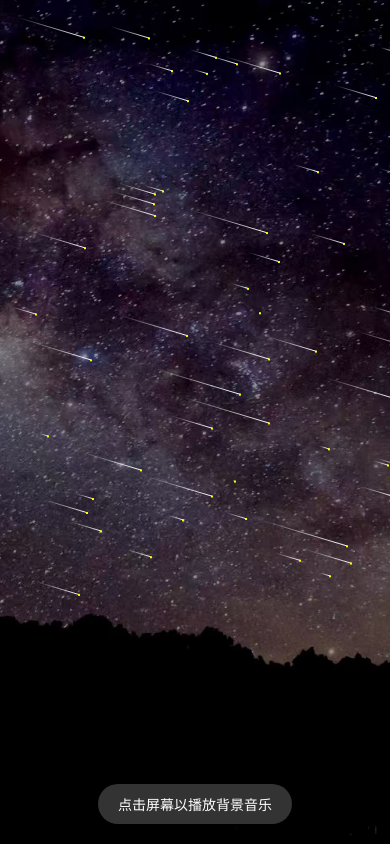
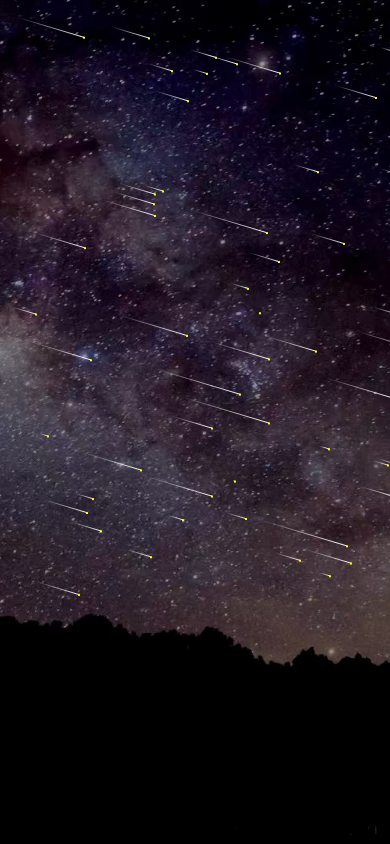
Before and after one commit to zzqlover/love-rain, a plain HTML site: page index.html in a window 390 px wide. Drawn offline with Linux system fonts and the light colour scheme; animation ran at ten frames a second.

Commit message:
Update index.html

```diff
--- a/index.html
+++ b/index.html
@@ -36,59 +36,17 @@
         #display{
             display: none;
         }
-        .orientation-warning {
-            position: fixed;
-            top: 0;
-            left: 0;
-            width: 100vw;
-            height: 100vh;
-            background-color: rgba(0, 0, 0, 0.9);
-            display: flex;
-            flex-direction: column;
-            justify-content: center;
-            align-items: center;
-            z-index: 9999;
-            color: white;
-            font-size: 18px;
-            text-align: center;
-            padding: 20px;
-        }
-        .orientation-icon {
-            font-size: 48px;
-            margin-bottom: 20px;
-            animation: rotate 3s infinite ease-in-out;
-        }
-        @keyframes rotate {
-            0% { transform: rotate(0deg); }
-            50% { transform: rotate(90deg); }
-            100% { transform: rotate(0deg); }
-        }
-        .media-permission {
-            position: fixed;
-            bottom: 20px;
-            left: 50%;
-            transform: translateX(-50%);
-            background-color: rgba(255, 255, 255, 0.2);
-            color: white;
-            padding: 10px 20px;
-            border-radius: 20px;
-            font-size: 14px;
-            z-index: 999;
-            display: none;
-        }
-        .media-permission.show {
-            display: block;
-        }
-        /* 媒体查询 - 竖屏模式 */
-        @media (orientation: portrait) {
-            .orientation-warning {
-                display: flex;
+        /* 响应式布局 */
+        @media (max-width: 768px) {
+            .main {
+                background-size: cover;
+                background-position: center center;
             }
         }
-        /* 媒体查询 - 横屏模式 */
-        @media (orientation: landscape) {
-            .orientation-warning {
-                display: none;
+        @media (max-height: 480px) {
+            .main {
+                background-size: cover;
+                background-position: center center;
             }
         }
     </style>
@@ -96,13 +54,6 @@
 <body>
     <audio src="index.m4a" controls id="display">
     </audio>
-    <div class="orientation-warning">
-        <!-- <div class="orientation-icon">📱</div>
-        <p>请将设备横屏以获得最佳观看效果</p>
-    </div> -->
-    <div class="media-permission" id="mediaPermission">
-        点击屏幕以播放背景音乐
-    </div>
     <div class="main">
         <canvas id="canvas"></canvas>
     </div>
@@ -110,30 +61,13 @@
 </html>
 <script>
     const display = document.getElementById('display');
-    const mediaPermission = document.getElementById('mediaPermission');
 
-    // 处理点击事件，请求媒体权限
-    // document.addEventListener('click', function() {
-    //     mediaPermission.classList.remove('show');
-    //     // 点击时隐藏横屏提醒
-    //     document.querySelector('.orientation-warning').style.display = 'none';
-    //     display.play().catch(function(error) {
-    //         console.log('播放失败:', error);
-    //     });
-    // });
-
-    // // 横屏提醒3秒后自动隐藏
-    // setTimeout(function() {
-    //     const orientationWarning = document.querySelector('.orientation-warning');
-    //     if (orientationWarning) {
-    //         orientationWarning.style.display = 'none';
-    //     }
-    // }, 3000);
-
-    // 显示媒体权限提示
-    setTimeout(function() {
-        mediaPermission.classList.add('show');
-    }, 1000);
+    // 处理点击事件，播放音乐
+    document.addEventListener('click', function() {
+        display.play().catch(function(error) {
+            console.log('播放失败:', error);
+        });
+    });
 
     let canvas = document.getElementById('canvas');
     let ctx = canvas.getContext('2d');
```
